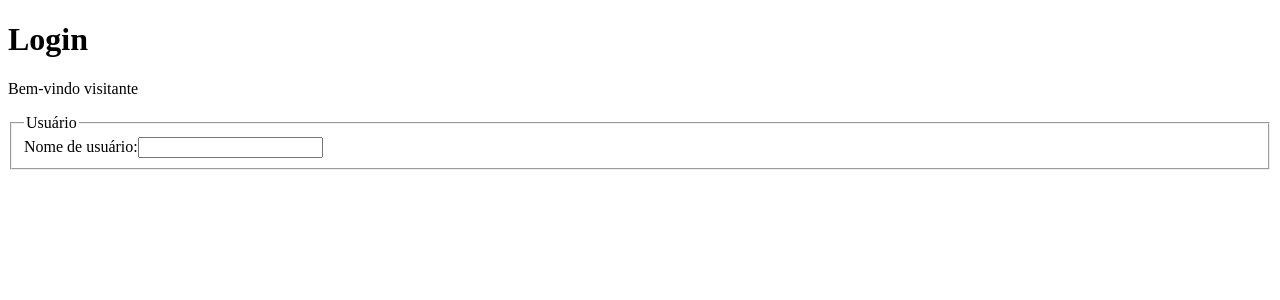
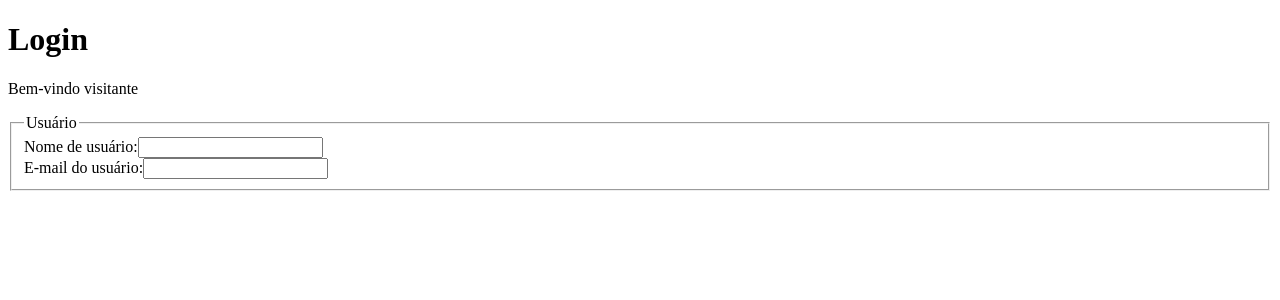
Before and after one commit to Grupo-jag-Fiap/cp5-front-access-control, a React (Vite) app in the folder access-control-cp/: page / in a window 1280 px wide. Shown: the top 300 px of the page. Built offline with nearby package versions, Linux system fonts and the light colour scheme.

Commit message:
feat: adiciona campo email no form com validação com react hook form

```diff
--- a/access-control-cp/src/Login/index.tsx
+++ b/access-control-cp/src/Login/index.tsx
@@ -81,6 +81,25 @@ export default function Login(){
                 >Nome de usuário inválido!</span>
               )}
             </div>
+
+            <div>
+              <label htmlFor="idEmail">E-mail do usuário:</label>
+              <input
+                type="email"
+                id="idEmail"
+                className="bg-amber-50"
+                {...register("email", { required: true, minLength: 5, maxLength: 255 })}
+                aria-invalid={!!errors.email}
+                aria-describedby={errors.email ? "email-error" : undefined}
+              />
+              {errors.email && (
+                <span
+                  role="alert"
+                  id="email-error"
+                  className="text-red-600 bg-red-300 border-[1px] border-red-600 rounded-md p-2"
+                >Email inválido.</span>
+              )}
+            </div>
             </fieldset>
         </form>
       </div>
```
